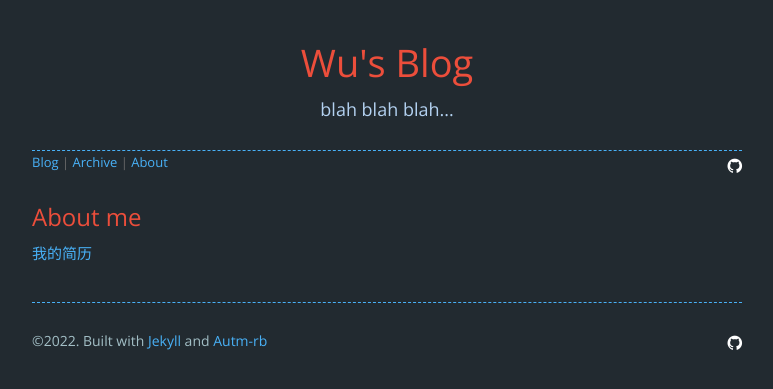
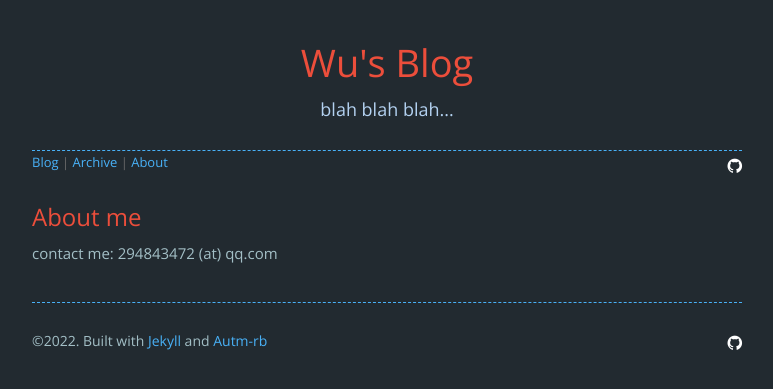
Before and after one commit to gogim1/gogim1.github.io, a Jekyll site: the page built from about.html, in a window 1280 px wide. Shown: the top 389 px of the page, without its empty margins (253-1026 px from the left). Built offline with Jekyll 4.4.1, drawn with Linux system fonts in a browser that asks for light colours; nearby versions of some CDN libraries; comment, search, counter and statistics services are not loaded.

Commit message:
Update about.yml

```diff
--- a/_data/about.yml
+++ b/_data/about.yml
@@ -1,2 +1,2 @@
 text: |
-  [我的简历](https://gogim1.github.io/assets/cv.pdf)
+   contact me: 294843472 (at) qq.com
```
